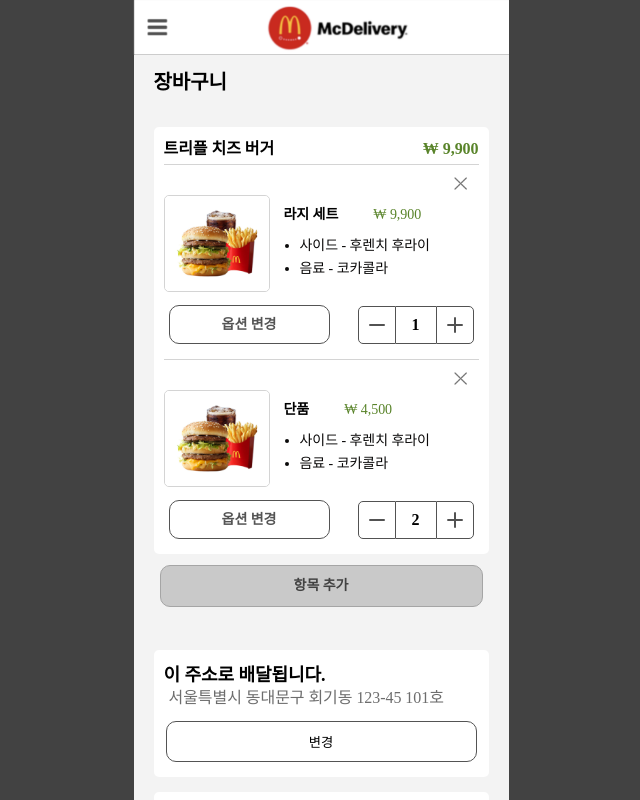
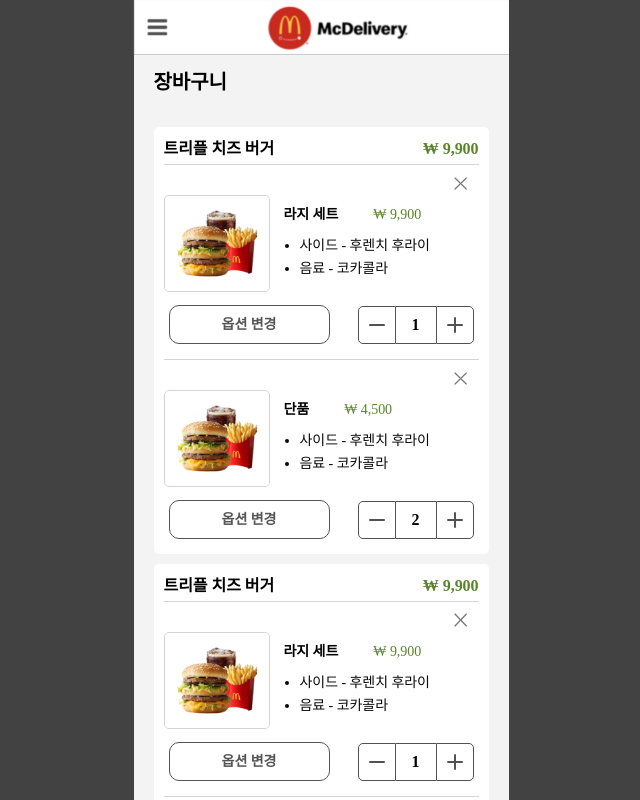
Before and after one commit to SOPT-FROZEN/client, a React (Create React App) app: page /cart in a window 1280 px wide. Shown: the top 800 px of the page, without its empty margins (319-959 px from the left). Built offline with nearby package versions, Linux system fonts and the light colour scheme.

Commit message:
Update: 삭제 버튼 오류 고치는 중

```diff
--- a/src/components/CartPage/CardContent/CardHeader.tsx
+++ b/src/components/CartPage/CardContent/CardHeader.tsx
@@ -1,4 +1,4 @@
-import React from "react";
+import React, { Dispatch, SetStateAction } from "react";
 import styled from "styled-components";
 import { CartCloseIcon } from "../../../assets/image/asset";
 import { iOrder } from "../../../pages/CartPage";
@@ -16,18 +16,20 @@
 `;
 
 export default function CardHeader(detail: { setOrders: any; menuId: number; setId: number }) {
-  const onClickCloseBtn = (e: React.MouseEvent<HTMLElement>) => {
+  const onClickCloseBtn = () => {
     detail.setOrders((prev: iOrder[]) => {
-      //console.log(prev[detail.menuId - 1].details.splice(detail.setId - 1, detail.setId));
-      // prev[detail.menuId - 1].details = prev[detail.menuId - 1].details.splice(detail.setId - 1, detail.setId);
-      const copyPrev = [...prev];
+      let copyPrev = [...prev];
 
-      copyPrev[detail.menuId - 1].details = prev[detail.menuId - 1].details.filter(
+      copyPrev[detail.menuId - 1].details = prev[detail.menuId - 1].details?.filter(
         (item) => item.setId !== detail.setId,
       );
 
-      // 만약 들어있는 세트가 없으면 아예 삭제
-      return copyPrev[detail.menuId - 1].details.length ? copyPrev : false;
+      if (!copyPrev[detail.menuId - 1].details?.length) {
+        // 만약 들어있는 세트가 없으면 아예 삭제
+        copyPrev = [...prev].filter((item) => item.menuId !== detail.menuId);
+      }
+
+      return copyPrev;
     });
   };
   return (
--- a/src/components/CartPage/Cards.tsx
+++ b/src/components/CartPage/Cards.tsx
@@ -53,8 +53,8 @@
             <h1>{order.title}</h1>
             <h2>₩ {order.total.toString().replace(/\B(?=(\d{3})+(?!\d))/g, ",")}</h2>
           </MenuHeader>
-          {order.details.map((detail: iSet) => (
-            <CardContent key={detail.setId}>
+          {order.details?.map((detail: iSet, index: number) => (
+            <CardContent key={index}>
               <CardHeader setOrders={props.setOrders} menuId={order.menuId} setId={detail.setId} />
               <CardMenu set={detail.set} price={detail.price} />
               <CardFooter amount={detail.amount} />
--- a/src/pages/CartPage.tsx
+++ b/src/pages/CartPage.tsx
@@ -85,13 +85,32 @@
   menuId: number;
   title: string;
   total: number;
-  details: iSet[];
+  details?: iSet[];
 }
 
 export default function CartPage() {
   const [orders, setOrders] = useState<iOrder[]>([
     {
       menuId: 1,
+      title: "트리플 치즈 버거",
+      total: 9900,
+      details: [
+        {
+          setId: 1,
+          set: "라지 세트",
+          price: 9900,
+          amount: 1,
+        },
+        {
+          setId: 2,
+          set: "단품",
+          price: 4500,
+          amount: 2,
+        },
+      ],
+    },
+    {
+      menuId: 2,
       title: "트리플 치즈 버거",
       total: 9900,
       details: [
```
